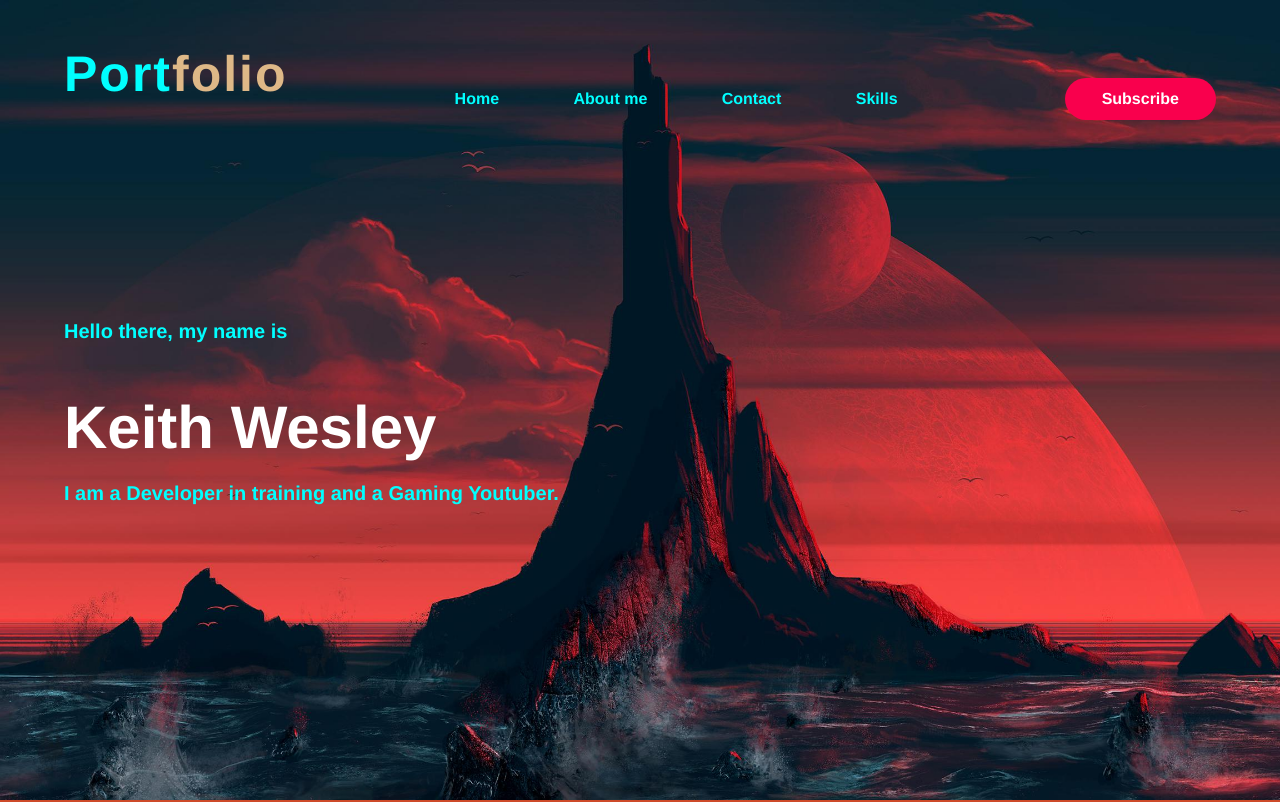
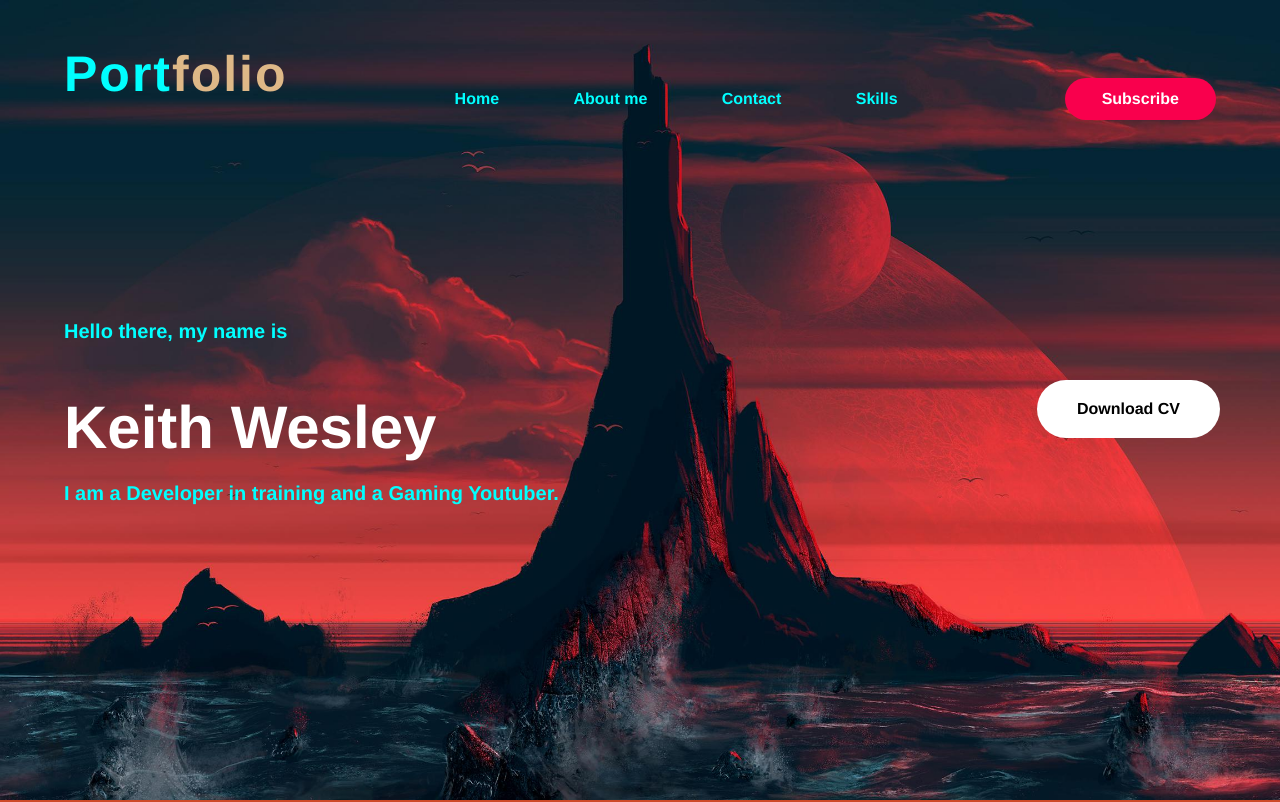
Before and after one commit to KeithWesley254/Phase-0-main-project, a plain HTML site: page index.html in a window 1280 px wide. Shown: the top 802 px of the page. Drawn offline with Linux system fonts and the light colour scheme.

Commit message:
Added a link to my CV

```diff
--- a/index.html
+++ b/index.html
@@ -20,6 +20,7 @@
             <h2>Hello there, my name is</h2>
             <h1>Keith Wesley</h1>
             <h2> I am a Developer in training and a Gaming Youtuber.</h2>
+            <a href="./credentials/KEITH WESLEY updated CV.pdf" download="Wesley CV">Download CV</a>
         </div>
     </div>
 
@@ -38,7 +39,7 @@
     </section>
     <div class="contact-me">
         <p id="Reach">Reach out to me</p>
-        <a class="Rada" href="#">Talk to me</a>
+        <a class="Rada" href="mailto:keithwesley187@gmail.com">Talk to me</a>
     </div>
 </body>
 </html>
--- a/style.css
+++ b/style.css
@@ -54,6 +54,20 @@ nav ul li a:hover{
     position: absolute;
     top: 40%;
     left: 5%;
+    right: 0%;
+}
+.introduction a{
+    color: black;
+    background-color: white;
+    padding: 20px 40px;
+    text-decoration: none;
+    font-weight: bold;
+    display: inline-block;
+    margin: 10px 20px;
+    border-radius: 30px;
+    position: absolute;
+    top: 50px;
+    right: 40px;
 }
 h1{
     color:rgb(255, 255, 255);
```
Also changed, not shown: 1 other file.
